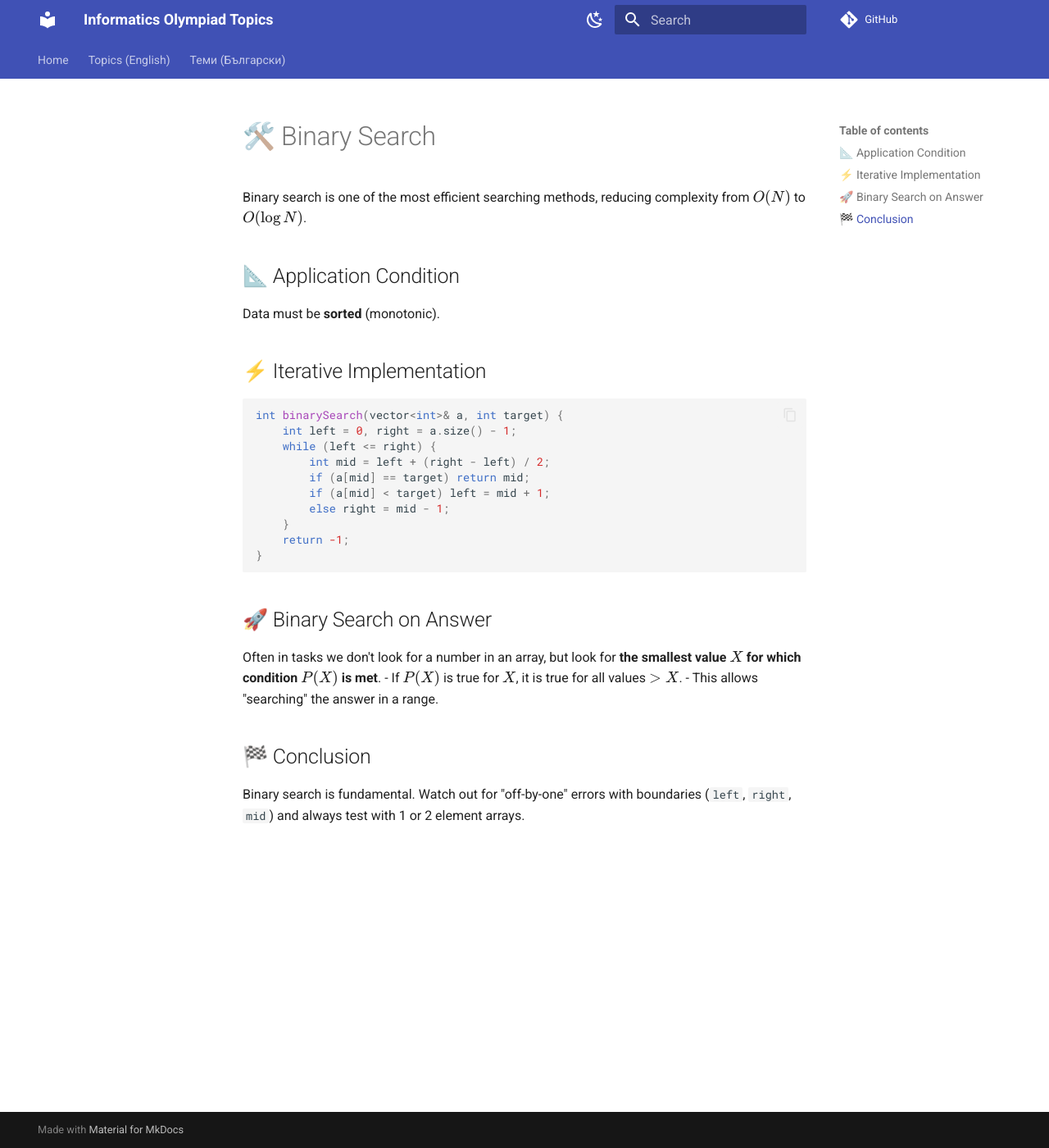
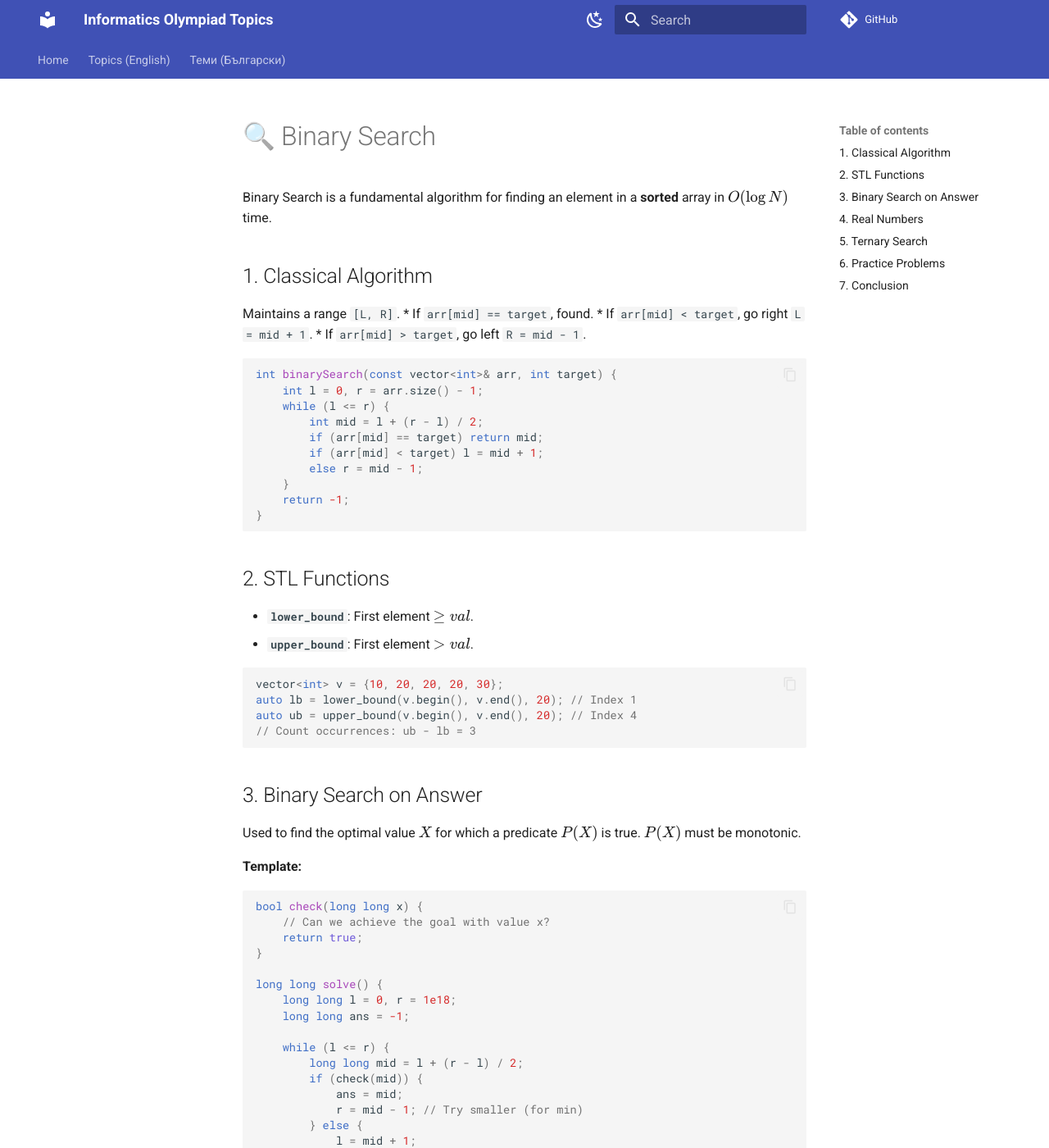
Before and after one commit to KadirYazadzhi/Informatics-Olympiad-Topics, an MkDocs documentation site: the page built from docs/EN/14b_Binary_Search.md, in a window 1280 px wide and 1400 px high. Shown: the whole window at 82% size. Built offline with MkDocs 1.6.1 and Material for MkDocs 9.7.7, drawn with Linux system fonts in a browser that asks for light colours; comment, search, counter and statistics services are not loaded; some of the changed text lies outside the part shown.

Commit message:
Expand EN/14b_Binary_Search.md: Binary Search, STL, and Ternary Search

````diff
--- a/docs/EN/14b_Binary_Search.md
+++ b/docs/EN/14b_Binary_Search.md
@@ -1,28 +1,91 @@
-# 🛠️ Binary Search
+# 🔍 Binary Search
 
-Binary search is one of the most efficient searching methods, reducing complexity from $O(N)$ to $O(\log N)$.
+Binary Search is a fundamental algorithm for finding an element in a **sorted** array in $O(\log N)$ time.
 
-## 📐 Application Condition
-Data must be **sorted** (monotonic).
+## 1. Classical Algorithm
 
-## ⚡ Iterative Implementation
+Maintains a range `[L, R]`.
+*   If `arr[mid] == target`, found.
+*   If `arr[mid] < target`, go right `L = mid + 1`.
+*   If `arr[mid] > target`, go left `R = mid - 1`.
+
 ```cpp
-int binarySearch(vector<int>& a, int target) {
-    int left = 0, right = a.size() - 1;
-    while (left <= right) {
-        int mid = left + (right - left) / 2;
-        if (a[mid] == target) return mid;
-        if (a[mid] < target) left = mid + 1;
-        else right = mid - 1;
+int binarySearch(const vector<int>& arr, int target) {
+    int l = 0, r = arr.size() - 1;
+    while (l <= r) {
+        int mid = l + (r - l) / 2;
+        if (arr[mid] == target) return mid;
+        if (arr[mid] < target) l = mid + 1;
+        else r = mid - 1;
     }
     return -1;
 }
 ```
 
-## 🚀 Binary Search on Answer
-Often in tasks we don't look for a number in an array, but look for **the smallest value $X$ for which condition $P(X)$ is met**.
-- If $P(X)$ is true for $X$, it is true for all values $> X$.
-- This allows "searching" the answer in a range.
+## 2. STL Functions
 
-## 🏁 Conclusion
-Binary search is fundamental. Watch out for "off-by-one" errors with boundaries (`left`, `right`, `mid`) and always test with 1 or 2 element arrays.
+*   **`lower_bound`**: First element $\ge val$.
+*   **`upper_bound`**: First element $> val$.
+
+```cpp
+vector<int> v = {10, 20, 20, 20, 30};
+auto lb = lower_bound(v.begin(), v.end(), 20); // Index 1
+auto ub = upper_bound(v.begin(), v.end(), 20); // Index 4
+// Count occurrences: ub - lb = 3
+```
+
+## 3. Binary Search on Answer
+
+Used to find the optimal value $X$ for which a predicate $P(X)$ is true. $P(X)$ must be monotonic.
+
+**Template:**
+```cpp
+bool check(long long x) {
+    // Can we achieve the goal with value x?
+    return true;
+}
+
+long long solve() {
+    long long l = 0, r = 1e18;
+    long long ans = -1;
+
+    while (l <= r) {
+        long long mid = l + (r - l) / 2;
+        if (check(mid)) {
+            ans = mid;
+            r = mid - 1; // Try smaller (for min)
+        } else {
+            l = mid + 1;
+        }
+    }
+    return ans;
+}
+```
+
+## 4. Real Numbers
+
+For `double`, use a fixed number of iterations to avoid precision issues.
+
+```cpp
+for (int i = 0; i < 100; i++) {
+    double mid = (l + r) / 2;
+    if (check(mid)) r = mid;
+    else l = mid;
+}
+```
+
+## 5. Ternary Search
+
+Finds the maximum/minimum of a **unimodal** function.
+Divides range into 3 parts using $m_1$ and $m_2$.
+
+*   If $f(m_1) < f(m_2)$: Max is to the right, $L = m_1$.
+*   If $f(m_1) > f(m_2)$: Max is to the left, $R = m_2$.
+
+## 6. Practice Problems
+1.  **SPOJ EKO**: Lumberjack Mirko (BS on Answer).
+2.  **Codeforces 492B**: Vanya and Lanterns (BS on Real Numbers).
+3.  **LeetCode 33**: Search in Rotated Sorted Array.
+
+## 7. Conclusion
+Binary search turns $O(N)$ into $O(\log N)$. It is essential for "minimize the maximum" or "maximize the minimum" type problems.
````
